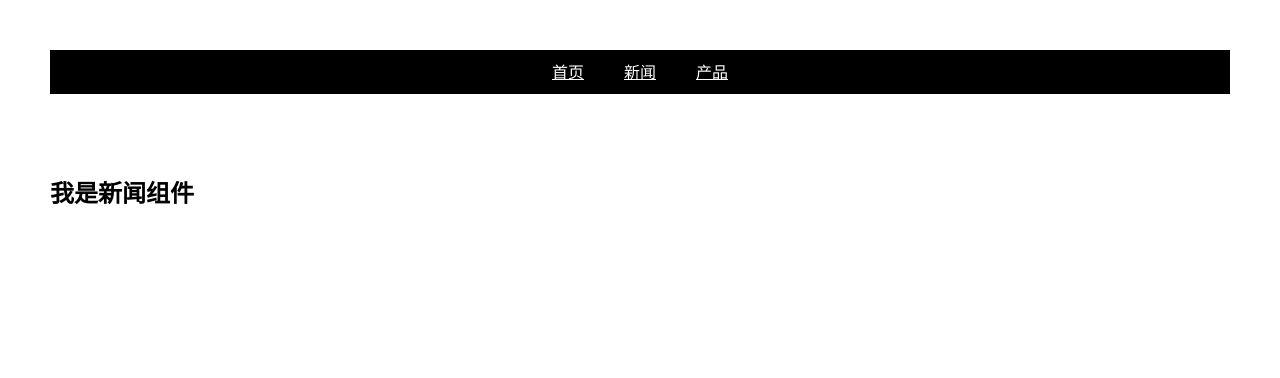
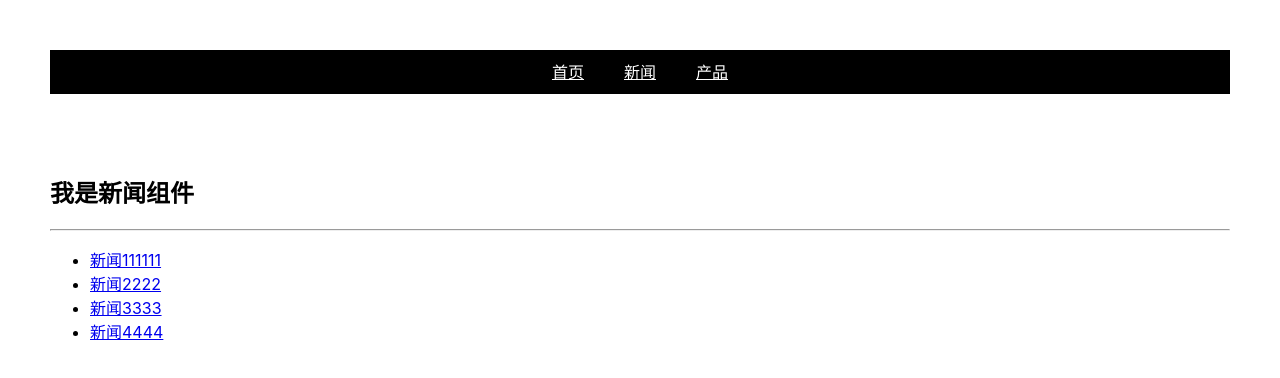
Before and after one commit to kdyzm/react-lesson, a React (Create React App) app: page /news in a window 1280 px wide. Shown: the top 378 px of the page. Built offline with nearby package versions, Linux system fonts and the light colour scheme.

Commit message:
路由传值

```diff
--- a/package.json
+++ b/package.json
@@ -10,7 +10,8 @@
     "react": "^16.12.0",
     "react-dom": "^16.12.0",
     "react-router-dom": "^5.1.2",
-    "react-scripts": "3.4.0"
+    "react-scripts": "3.4.0",
+    "url": "^0.11.0"
   },
   "scripts": {
     "start": "react-scripts start",
--- a/src/App.js
+++ b/src/App.js
@@ -4,9 +4,11 @@ import React from 'react';
 import Home  from './components/router-demo/Home'
 import News from './components/router-demo/News'
 import Product from './components/router-demo/Product'
+import NewsDetail from './components/router-demo/NewsDetail'
 import { BrowserRouter as Router, Route, Link } from "react-router-dom";
 import './assets/css/index.css';
 import './assets/css/Common.css';
+import ProductDetail from './components/router-demo/ProductDetail';
 
 function App() {
   return (
@@ -22,8 +24,10 @@ function App() {
         <br/>
         <br/>
         <Route exact path="/" component={Home}/>
-        <Route exact path="/news" component={News}/>
-        <Route exact path="/product" component={Product}/>
+        <Route path="/news" component={News}/>
+        <Route path="/product" component={Product}/>
+        <Route path="/news-detail/:id" component={NewsDetail}/>
+        <Route path="/product-detail" component={ProductDetail}/>
       </div>
     </Router>
   );
--- a/src/components/router-demo/News.js
+++ b/src/components/router-demo/News.js
@@ -1,16 +1,48 @@
 import React, { Component } from 'react';
+import { Link } from 'react-router-dom';
 
 class News extends Component {
     constructor(props) {
         super(props);
         this.state = {
-            title: "我是新闻组件"
+            title: "我是新闻组件",
+            list:[
+
+                {
+                    id:111,
+                    title: "新闻111111"
+                },
+                {
+                    id:2222,
+                    title: "新闻2222"
+                },
+                {
+                    id:333,
+                    title: "新闻3333"
+                },
+                {
+                    id:444,
+                    title: "新闻4444"
+                }
+            ]
          };
     }
     render() {
         return (
             <div>
                 <h2>{this.state.title}</h2>
+                <hr/>
+                <ul>
+                {
+                    this.state.list.map((value,key)=>{
+                        return (
+                            <li key={key}>
+                                <Link to={`/news-detail/${value.id}`}>{value.title}</Link>
+                            </li>
+                        )
+                    })
+                }
+                </ul>
             </div>
         );
     }
--- /dev/null
+++ b/src/components/router-demo/NewsDetail.js
@@ -0,0 +1,28 @@
+import React, { Component } from 'react';
+
+class NewsDetail extends Component {
+    constructor(props) {
+        super(props);
+        this.state = {
+            title: "新闻详情",
+            id:""
+         };
+    }
+    componentDidMount(){
+        var id=this.props.match.params.id;
+        this.setState({
+            id: id
+        })
+    }
+    render() {
+        return (
+            <div>
+                <h2>{this.state.title}</h2>
+                <hr/>
+                id为{this.state.id}的新闻详情
+            </div>
+        );
+    }
+}
+
+export default NewsDetail;
--- a/src/components/router-demo/Product.js
+++ b/src/components/router-demo/Product.js
@@ -1,18 +1,43 @@
 import React, { Component } from 'react';
+import { Link } from 'react-router-dom';
 
 class Product extends Component {
     constructor(props) {
         super(props);
         this.state = {
 
-            title: "我是产品组件"
+            title: "我是产品组件",
+            list:[
+
+                {
+                    id: 111,
+                    title: "产品111"
+                },
+                {
+                    id: 222,
+                    title: "产品222"
+                },
+                {
+                    id: 333,
+                    title: "产品333"
+                }
+            ]
          };
     }
     render() {
         return (
             <div>
                 <h2>{this.state.title}</h2>
-
+                <hr/>
+                {
+                    this.state.list.map((value,key)=>{
+                        return (
+                            <li key={key}>
+                                <Link to={`/product-detail?id=${value.id}`}>{value.title}</Link>
+                            </li>
+                        )
+                    })
+                }
             </div>
         );
     }
--- /dev/null
+++ b/src/components/router-demo/ProductDetail.js
@@ -0,0 +1,31 @@
+import React, { Component } from 'react';
+import url from 'url'
+import { useParams } from 'react-router-dom'
+class ProductDetail extends Component {
+    constructor(props) {
+        super(props);
+        this.state = {
+            title: "产品详情页",
+            id: ""
+         };
+    }
+    componentDidMount(){
+        console.log(url.parse(this.props.location.search,true));
+        var id=url.parse(this.props.location.search,true).query.id;
+        this.setState({
+            id: id
+        })
+    }
+    render() {
+        return (
+            <div>
+                <h2>{this.state.title}</h2>
+                <hr/>
+                这是id为{this.state.id}的产品详情
+
+            </div>
+        );
+    }
+}
+
+export default ProductDetail;
```
